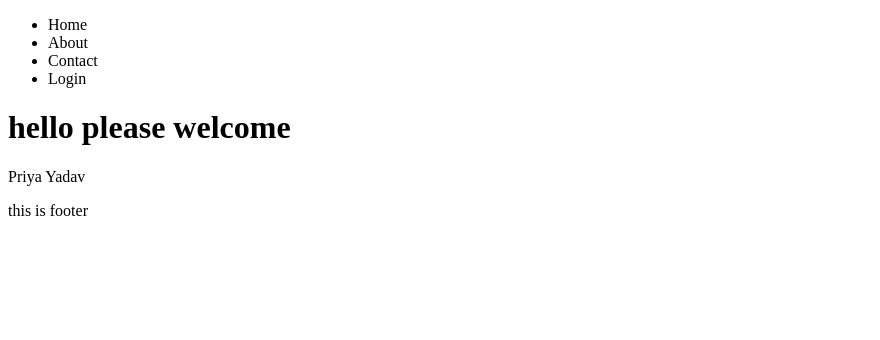
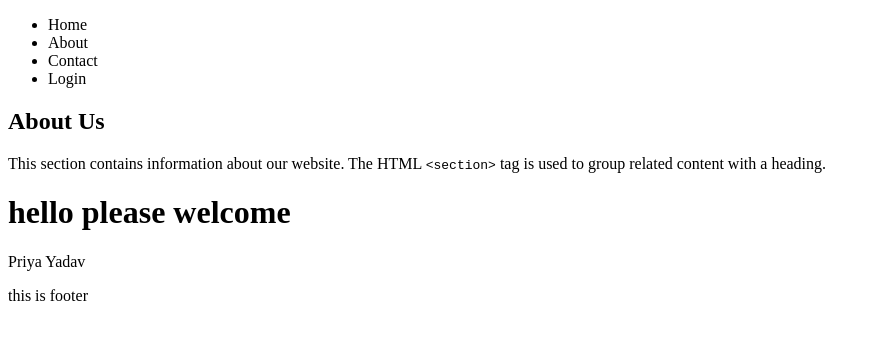
Before and after one commit to priyaayadav1111-boop/welcome-page, a plain HTML site: page index.html in a window 1280 px wide. Shown: the whole page, without its empty margins (0-880 px from the left). Drawn offline with Linux system fonts and the light colour scheme.

Commit message:
this is my section

```diff
--- a/index.html
+++ b/index.html
@@ -16,6 +16,15 @@
         </ul>
     </nav>
 
+    <section>
+        <h1>About Us</h1>
+        <p>
+            This section contains information about our website.
+            The HTML <code>&lt;section&gt;</code> tag is used to group
+            related content with a heading.
+        </p>
+    </section>
+
     <h1>hello please welcome</h1>
     <p>Priya Yadav</p>
     <footer>
```
